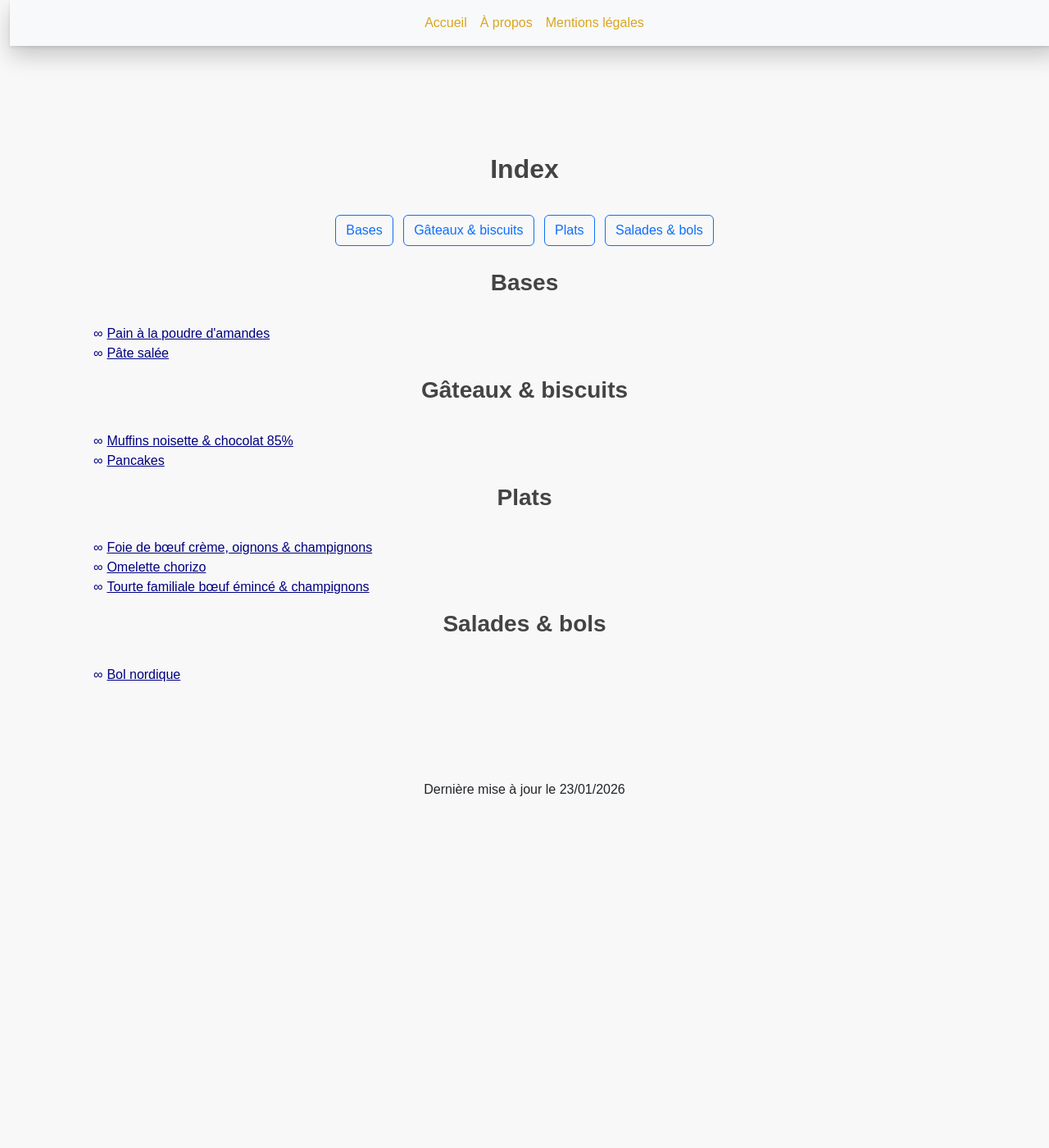
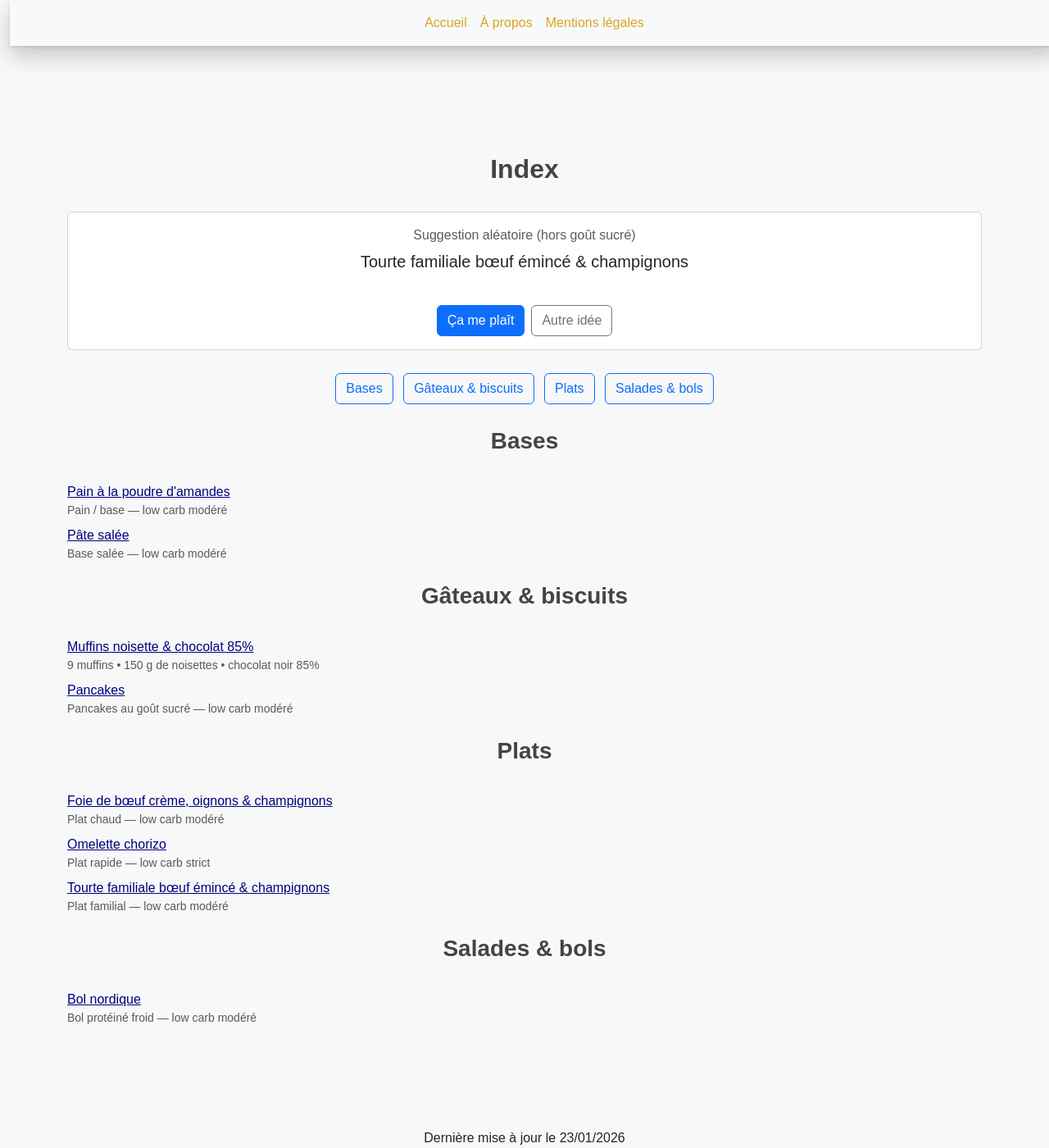
Before and after one commit to laurie-boissay/laurie-boissay.github.io, a Jekyll site: the page built from index.html, in a window 1280 px wide and 1400 px high, scrolled down 232 px. Shown: the whole window at 82% size. Built offline with Jekyll 4.4.1, drawn with Linux system fonts in a browser that asks for light colours; before the commit the page ends 1207 px from its top, so only the background shows below that; part of the change alters nothing that is shown.

Commit message:
Update index.html
recette random

```diff
--- a/index.html
+++ b/index.html
@@ -22,6 +22,11 @@ description: "Mes recettes low carb (recettes faibles en glucides). Index par ca
   <section class="marge" id="index">
     <h2>Index</h2>
 
+    <!-- Suggestion aléatoire (exclut le tag gout-sucre) -->
+    <div class="container mb-4">
+      <div id="random-pick"></div>
+    </div>
+
     {% assign all_recipes = site.pages | where: "layout", "recipe" | where_exp: "p", "p.recipe_group" %}
     {% assign groups = all_recipes | map: "recipe_group" | sort | uniq %}
 
@@ -33,10 +38,28 @@ description: "Mes recettes low carb (recettes faibles en glucides). Index par ca
     </div>
 
     <!-- Sections catégories (auto) -->
-    <div class="container">
+    <div class="container" id="recipes-index">
       {% for g in groups %}
         <h3 id="{{ g | slugify }}">{{ g }}</h3>
-        {% include recipe-list.html recipes=all_recipes group=g %}
+
+        <div class="recipe-group-block mb-4">
+          {% assign group_recipes = all_recipes | where: "recipe_group", g | sort: "recipe_sort" %}
+
+          {% for r in group_recipes %}
+            <article
+              class="recipe-card mb-2"
+              data-tags="{{ r.tags | join: ',' | escape }}"
+            >
+              <a href="{{ r.url | relative_url }}">
+                {{ r.recipe_title }}
+              </a>
+              {% if r.recipe_subtitle %}
+                <div class="text-muted small">{{ r.recipe_subtitle }}</div>
+              {% endif %}
+            </article>
+          {% endfor %}
+        </div>
+
       {% endfor %}
     </div>
   </section>
@@ -52,5 +75,114 @@ description: "Mes recettes low carb (recettes faibles en glucides). Index par ca
   </footer>
 
   {% include scripts.html %}
+
+  <script>
+    /*
+      Exclusion ferme :
+      toute recette ayant le tag "gout-sucre" est exclue du tirage aléatoire
+    */
+    const EXCLUDED_TAG = "gout-sucre";
+
+    const indexRoot = document.getElementById("recipes-index");
+    const pickHost = document.getElementById("random-pick");
+
+    let lastHref = null;
+
+    function isValidRecipeLink(a) {
+      const href = (a.getAttribute("href") || "").trim();
+      if (!href) return false;
+      if (href.startsWith("#")) return false;
+      if (href.startsWith("http://") || href.startsWith("https://") || href.startsWith("mailto:")) return false;
+      if (!href.endsWith(".html")) return false;
+      if (href === "index.html" || href.endsWith("/index.html")) return false;
+
+      const title = (a.textContent || "").trim();
+      if (!title) return false;
+
+      return true;
+    }
+
+    function hasExcludedTag(link) {
+      const card = link.closest(".recipe-card");
+      if (!card) return false;
+
+      const tags = (card.dataset.tags || "")
+        .split(",")
+        .map(t => t.trim().toLowerCase())
+        .filter(Boolean);
+
+      return tags.includes(EXCLUDED_TAG);
+    }
+
+    function getCandidates() {
+      if (!indexRoot) return [];
+
+      const links = Array.from(indexRoot.querySelectorAll(".recipe-card a[href]"))
+        .filter(isValidRecipeLink)
+        .filter(a => !hasExcludedTag(a));
+
+      return links;
+    }
+
+    function pickRandom(links) {
+      if (links.length === 0) return null;
+      if (links.length === 1) return links[0];
+
+      let a;
+      let tries = 0;
+      do {
+        a = links[Math.floor(Math.random() * links.length)];
+        tries++;
+      } while ((a.getAttribute("href") === lastHref) && tries < 30);
+
+      lastHref = a.getAttribute("href");
+      return a;
+    }
+
+    function renderPick(a) {
+      const href = a.getAttribute("href");
+      const title = (a.textContent || "").trim();
+
+      pickHost.innerHTML = `
+        <div class="card">
+          <div class="card-body text-center">
+            <div class="mb-2 text-muted">Suggestion aléatoire (hors goût sucré)</div>
+            <h3 class="h5 mb-3">${title}</h3>
+
+            <div class="d-flex justify-content-center flex-wrap gap-2">
+              <a class="btn btn-primary" href="${href}">Ça me plaît</a>
+              <button id="btn-reroll" type="button" class="btn btn-outline-secondary">
+                Autre idée
+              </button>
+            </div>
+          </div>
+        </div>
+      `;
+
+      document.getElementById("btn-reroll").addEventListener("click", pickAndRender);
+    }
+
+    function renderEmpty() {
+      pickHost.innerHTML = `
+        <div class="alert alert-warning mb-0">
+          Aucune recette disponible (toutes ont le tag « ${EXCLUDED_TAG} » ou aucune recette détectée).
+        </div>
+      `;
+    }
+
+    function pickAndRender() {
+      const links = getCandidates();
+      if (links.length === 0) return renderEmpty();
+
+      const a = pickRandom(links);
+      if (!a) return renderEmpty();
+
+      renderPick(a);
+    }
+
+    // Tirage au chargement
+    pickAndRender();
+  </script>
+
 </body>
 </html>
```
